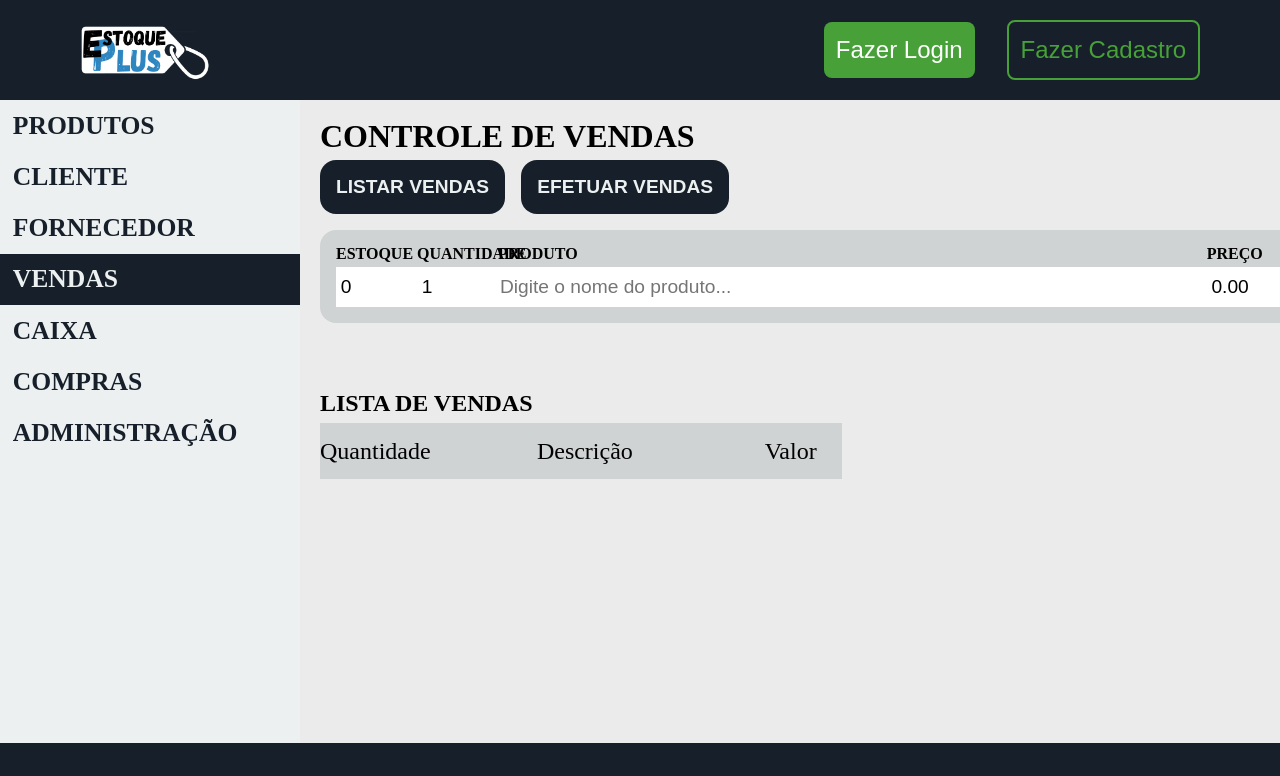
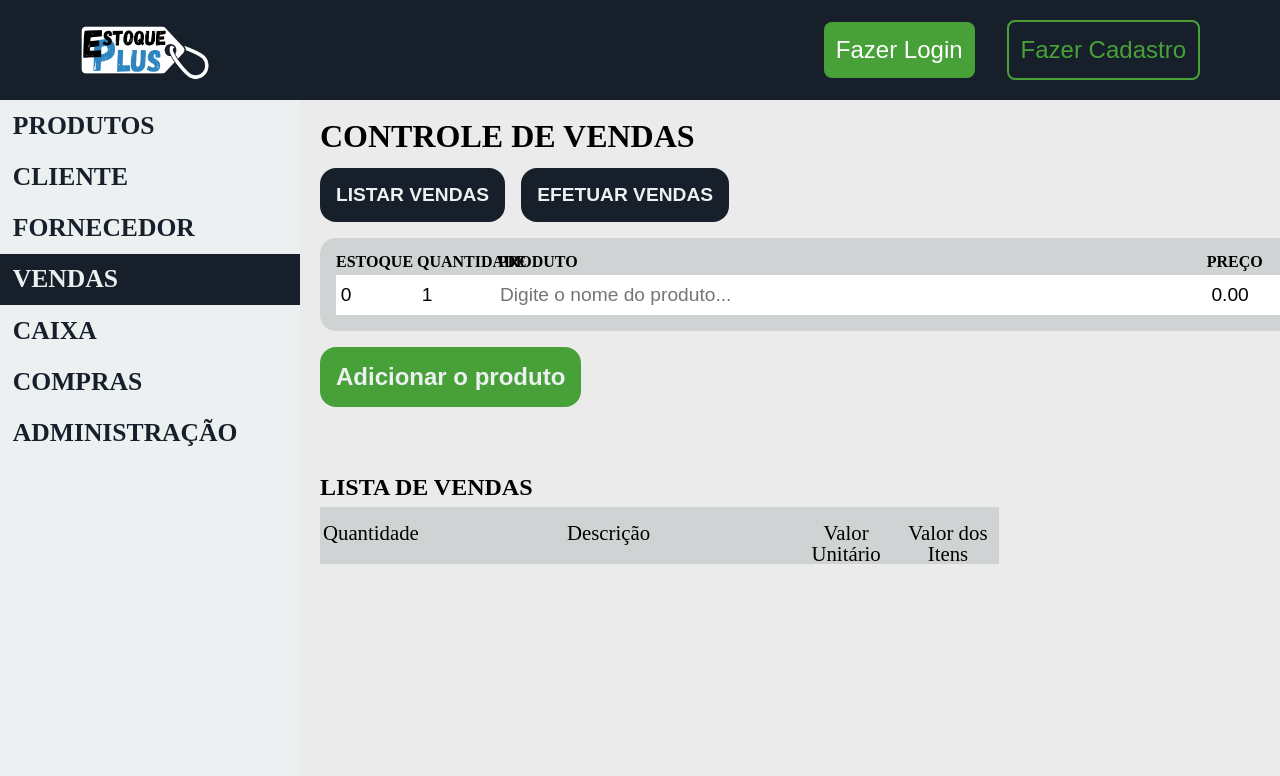
Before and after one commit to JTrallii/angular-sistema-cadastro, an Angular app in the folder front-end/: page /vendas in a window 1280 px wide. Shown: the top 776 px of the page. Built offline with nearby package versions, Linux system fonts and the light colour scheme.

Commit message:
feat(vendas): atualizado o valor dos itens apos ser adicionado na lista pelo botao

```diff
--- a/front-end/src/app/pages/vendas/lista-vendas-produtos/lista-vendas-produtos.component.html
+++ b/front-end/src/app/pages/vendas/lista-vendas-produtos/lista-vendas-produtos.component.html
@@ -1,3 +1,7 @@
+
+
+
+
 <section class="">
   <h2 class="">LISTA DE VENDAS</h2>
   <div class="container">
@@ -6,14 +10,16 @@
         <tr>
           <th class="container__table__head__quantidade">Quantidade</th>
           <th class="container__table__head__descricao">Descrição</th>
-          <th class="container__table__head__valor">Valor</th>
+          <th class="container__table__head__valor_und">Valor Unitário</th>
+          <th class="container__table__head__valor_total">Valor dos Itens</th>
         </tr>
       </thead>
-      <tbody *ngIf="listaDeProdutos.length > 0" class="container__table__body">
-        <tr *ngFor="let produto of listaDeProdutos">
-          <td>{{ quantidade }}</td>
-          <td>{{ produto.nome }}</td>
-          <td>R$ {{ produto.preco.toFixed(2) }}</td>
+      <tbody *ngIf="listaDeCompras.length > 0" class="container__table__body">
+        <tr *ngFor="let produto of listaDeCompras">
+          <td>{{ produto.quantidade }}</td>
+          <td>{{ produto.produto.nome }}</td>
+          <td>R$ {{ produto.produto.preco.toFixed(2) }}</td>
+          <td>R$ {{ produto.valor_total_item.toFixed(2) }}</td>
         </tr>
       </tbody>
     </table>
--- a/front-end/src/app/pages/vendas/lista-vendas-produtos/lista-vendas-produtos.component.scss
+++ b/front-end/src/app/pages/vendas/lista-vendas-produtos/lista-vendas-produtos.component.scss
@@ -24,23 +24,23 @@ section h2{
 
 
   &__table {
-    width: 50%;
+    width: 65%;
     text-align: center;
     background-color: $cor-prata-claro;
 
 
 
     &__head {
-      font-size: 1.5rem;
+      font-size: 1.3rem;
 
 
       &__descricao {
-        width: 60%;
+        width: 55%;
         padding: 1rem;
       }
 
-      &__quantidade, &__valor {
-        width: 20%;
+      &__quantidade, &__valor_und, &__valor_total {
+        width: 15%;
       }
 
       th {
--- a/front-end/src/app/pages/vendas/lista-vendas-produtos/lista-vendas-produtos.component.ts
+++ b/front-end/src/app/pages/vendas/lista-vendas-produtos/lista-vendas-produtos.component.ts
@@ -1,29 +1,45 @@
 import { Component, Input, SimpleChanges } from '@angular/core';
-import { Produto } from '../../../utils/interface/IProduto';
+import {
+  ItemDeCompra,
+  ProdutoSimplificado,
+} from '../../../utils/interface/IProduto';
 import { CommonModule } from '@angular/common';
+import { ListaCompra } from '../../../utils/interface/IListaCompra';
 
 @Component({
   selector: 'app-lista-vendas-produtos',
   standalone: true,
-  imports: [
-    CommonModule
-  ],
+  imports: [CommonModule],
   templateUrl: './lista-vendas-produtos.component.html',
-  styleUrl: './lista-vendas-produtos.component.scss'
+  styleUrl: './lista-vendas-produtos.component.scss',
 })
 export class ListaVendasProdutosComponent {
-  @Input() produto: Produto | null = null;
-  @Input() quantidade: number = 0;
+  @Input() produto: ProdutoSimplificado | null = null;
+  @Input() quantidadeDoItem: number = 0;
+  valor_total_item: number = 0;
 
-
-  listaDeProdutos: Produto[] = []; // Lista para armazenar os produtos
+  listaDeCompras: ListaCompra[] = [];
 
   ngOnChanges(changes: SimpleChanges) {
-    //changes['produto'] verifica se houve alguma alteração específica na propriedade @Input chamada produto.
-    if (changes['produto'] && this.produto) {
-      // Verifica se o produto é diferente de null e adiciona à lista
+    if (changes['produto'] && this.produto && this.quantidadeDoItem > 0) {
+      const itemDaLista: ListaCompra = {
+        produto: { ...this.produto }, // Cria uma cópia do produto
+        quantidade: this.quantidadeDoItem,
+        valor_total_item: this.quantidadeDoItem * this.produto.preco,
+      };
 
-      this.listaDeProdutos.push(this.produto);
+      this.listaDeCompras.push(itemDaLista);
+
+      // Resetar o estado local após adicionar o produto à lista
+      this.produto = null;
+      this.quantidadeDoItem = 0;
     }
   }
+
+  calcularTotalCompra(): number {
+    return this.listaDeCompras.reduce(
+      (total, item) => total + item.valor_total_item,
+      0
+    );
+  }
 }
--- a/front-end/src/app/pages/vendas/pesquisar-produto/pesquisar-produto.component.ts
+++ b/front-end/src/app/pages/vendas/pesquisar-produto/pesquisar-produto.component.ts
@@ -1,5 +1,5 @@
 import { CommonModule } from "@angular/common";
-import { Component, EventEmitter, Output } from "@angular/core";
+import { Component, EventEmitter, Input, Output, SimpleChanges } from "@angular/core";
 import { Produto } from "../../../utils/interface/IProduto";
 import { FormsModule } from "@angular/forms";
 
@@ -22,7 +22,16 @@ export class PesquisarProdutoComponent {
 
   inputProduto: string = "";
   produtosFiltrados: Produto[] = [];
-  @Output() produtoSelecionado = new EventEmitter<Produto>();
+  @Input() produtoSelecionado: Produto | null = null;
+  @Output() produtoSelecionadoEmit = new EventEmitter<Produto>();
+
+  ngOnChanges(changes: SimpleChanges) {
+    if (changes['produtoSelecionado'] && this.produtoSelecionado === null) {
+      // Limpa o inputProduto quando produtoSelecionado for null
+      this.inputProduto = '';
+    }
+  }
+
 
   onInputChange() {
     this.produtosFiltrados = this.produtos.filter(produto =>
@@ -32,7 +41,7 @@ export class PesquisarProdutoComponent {
 
   selecionarProduto(produto: Produto) {
     this.inputProduto = produto.nome;
-    this.produtoSelecionado.emit(produto);
+    this.produtoSelecionadoEmit.emit(produto);
     this.produtosFiltrados = []; // Limpa a lista após a seleção
   }
 
--- a/front-end/src/app/pages/vendas/vendas.component.html
+++ b/front-end/src/app/pages/vendas/vendas.component.html
@@ -10,14 +10,17 @@
     <div class="container__vendas">
       <div class="container__vendas__descricao_estoque">
         <label for="estoque">ESTOQUE</label>
-        <input type="text" placeholder="Estoque" [(ngModel)]="estoque" />
+        <input type="text" placeholder="Estoque" [(ngModel)]="estoque" readonly/>
       </div>
       <div class="container__vendas__descricao_quantidade">
         <label for="quantidade">QUANTIDADE</label>
-        <input type="text" placeholder="Quantidade" [(ngModel)]="quantidade" />
+        <input type="number" placeholder="Quantidade" [(ngModel)]="quantidade" (ngModelChange)="setQuantidade($event)" />
       </div>
       <div class="container__vendas__descricao_produto">
-        <app-pesquisar-produto (produtoSelecionado)="onProdutoSelecionado($event)"></app-pesquisar-produto>
+        <app-pesquisar-produto [produtoSelecionado]="produtoSelecionado" (produtoSelecionadoEmit)="onProdutoSelecionado($event)"></app-pesquisar-produto>
+        <div *ngIf="quantidadeMaior" class="container__vendas__descricao_produto__error_mensagem">
+          <p>A quantidade não pode ser 0 ou maior que o estoque.</p>
+        </div>
       </div>
       <div class="container__vendas__descricao_preco">
         <label for="preco">PREÇO</label>
@@ -25,7 +28,11 @@
       </div>
     </div>
   </div>
+  <div class="container__botao">
+    <app-botao-salvar (click)="adicionarProduto()">Adicionar o produto</app-botao-salvar>
+  </div>
+
   <div class="container__lista">
-    <app-lista-vendas-produtos [produto]="produtoSelecionado" [quantidade]="quantidade"></app-lista-vendas-produtos>
+    <app-lista-vendas-produtos [produto]="produto" [quantidadeDoItem]="quantidadeDoItem"></app-lista-vendas-produtos>
   </div>
 </section>
--- a/front-end/src/app/pages/vendas/vendas.component.scss
+++ b/front-end/src/app/pages/vendas/vendas.component.scss
@@ -4,6 +4,10 @@
 
 .container {
   width: 100%;
+
+  &__botao {
+    margin-top: 1rem;
+  }
 
   h1 {
     font-size: 2rem;
@@ -57,6 +61,12 @@
 
     &__descricao_produto {
       width: 70%;
+
+      &__error_mensagem {
+        color: red;
+        margin-top: 0.8rem;
+        font-size: 1.2rem;
+      }
     }
 
     &__descricao_preco {
--- a/front-end/src/app/pages/vendas/vendas.component.ts
+++ b/front-end/src/app/pages/vendas/vendas.component.ts
@@ -1,29 +1,39 @@
 import { Component } from '@angular/core';
-import { PesquisarProdutoComponent } from "./pesquisar-produto/pesquisar-produto.component";
-import { BotaoListarComponent } from "../../components/botao-listar/botao-listar.component";
-import { ListaVendasProdutosComponent } from "./lista-vendas-produtos/lista-vendas-produtos.component";
-import { Produto } from '../../utils/interface/IProduto';
+import { PesquisarProdutoComponent } from './pesquisar-produto/pesquisar-produto.component';
+import { BotaoListarComponent } from '../../components/botao-listar/botao-listar.component';
+import { ListaVendasProdutosComponent } from './lista-vendas-produtos/lista-vendas-produtos.component';
+import { Produto, ProdutoSimplificado } from '../../utils/interface/IProduto';
 import { CommonModule } from '@angular/common';
 import { FormsModule } from '@angular/forms';
+import { BotaoSalvarComponent } from "../../components/botao-salvar/botao-salvar.component";
 
 @Component({
   selector: 'app-vendas',
   standalone: true,
-  imports: [PesquisarProdutoComponent, BotaoListarComponent, ListaVendasProdutosComponent, CommonModule, FormsModule],
+  imports: [
+    PesquisarProdutoComponent,
+    BotaoListarComponent,
+    ListaVendasProdutosComponent,
+    CommonModule,
+    FormsModule,
+    BotaoSalvarComponent
+],
   templateUrl: './vendas.component.html',
-  styleUrl: './vendas.component.scss'
+  styleUrl: './vendas.component.scss',
 })
 export class VendasComponent {
-  produto: string = ""; // Armazena o nome do produto
   estoque: number = 0; // Armazena a quantidade em estoque do produto
   quantidade: number = 1; // Valor inicial do input de quantidade
   preco: number = 0; // Armazena o preço do produto
+  quantidadeMaior: boolean = false;
+  quantidadeDoItem: number = 0;
 
   produtoSelecionado: Produto | null = null;
 
+  // Estrutura para enviar apenas um produto por vez
+  produto: ProdutoSimplificado | null = null;
 
   onProdutoSelecionado(produto: Produto) {
-    this.produto = produto.nome;
     this.estoque = produto.estoque; // Atualiza o valor do estoque
     this.preco = produto.preco; // Atualiza o valor do preço
     this.produtoSelecionado = produto; // Armazena o produto selecionado
@@ -32,4 +42,39 @@ export class VendasComponent {
   get precoFormatado(): string {
     return this.preco.toFixed(2);
   }
+
+  setQuantidade(quantidadeItem: number): boolean {
+    if (this.produtoSelecionado) {
+      //validação para garantir que a quantidade do item é maior que a quantidade de estoque
+      if (quantidadeItem > this.produtoSelecionado.estoque || quantidadeItem === 0) {
+        this.quantidade = 0;
+        this.quantidadeMaior = true;
+        return false;
+      } else {
+        this.quantidade = quantidadeItem;
+        this.quantidadeMaior = false;
+        return true;
+      }
+    }
+    return true;
+  }
+
+  adicionarProduto() {
+    if (this.produtoSelecionado && this.quantidade > 0) {
+      this.produto = {
+        nome: this.produtoSelecionado.nome,
+        preco: this.produtoSelecionado.preco,
+      };
+      // Certifique-se de que a quantidade é um número
+      this.quantidadeDoItem = Number(this.quantidade);
+
+      // Resetar os campos no pai
+      console.log("Antes", this.produtoSelecionado);
+      this.produtoSelecionado = null;
+      console.log(this.produtoSelecionado);
+      this.quantidade = 1; // Quantidade inicial para o próximo produto
+      this.estoque = 0;
+      this.preco = 0;
+    }
+  }
 }
--- /dev/null
+++ b/front-end/src/app/utils/interface/IListaCompra.ts
@@ -0,0 +1,9 @@
+import { Produto, ProdutoSimplificado } from "./IProduto";
+
+
+
+export interface ListaCompra {
+  produto: ProdutoSimplificado;
+  quantidade: number;
+  valor_total_item: number;
+}
```
Also changed, not shown: front-end/src/app/utils/interface/IProduto.ts (+13 -1 lines).
